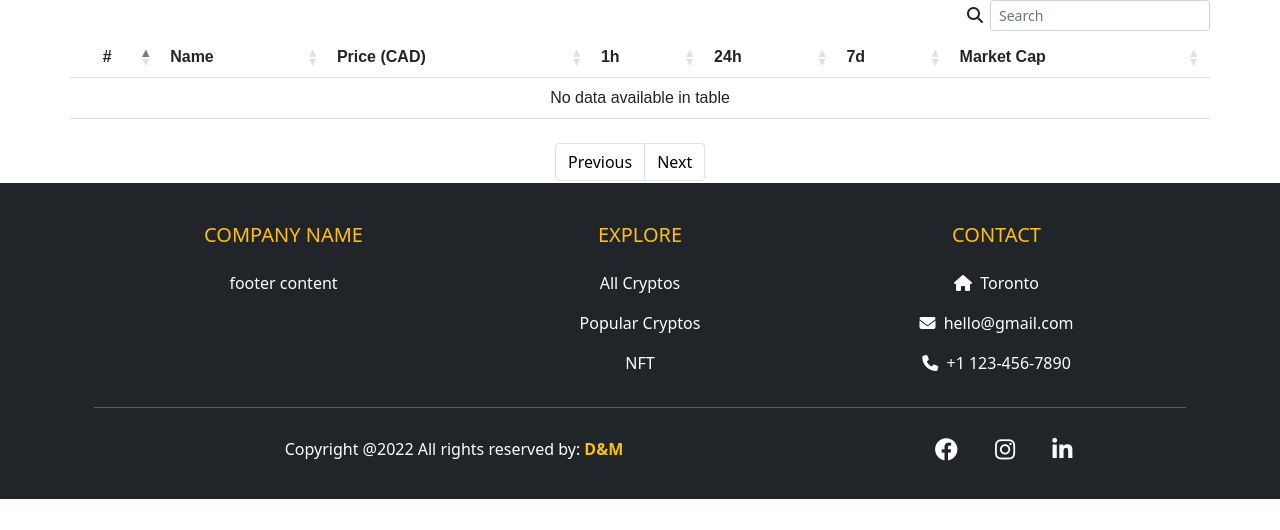
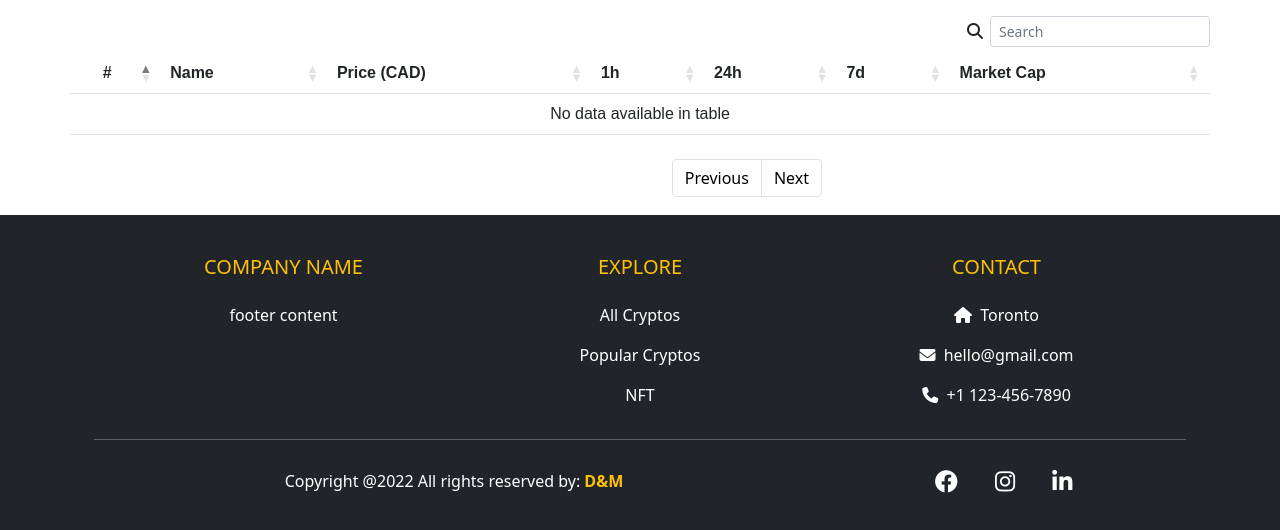
Before and after one commit to rkawk1234/crypto, a Django app: page /allcryptos.html in a window 1280 px wide. Shown: the part 56-586 px from the top of the page. Run offline with Django 4.2, Linux system fonts and the light colour scheme; some libraries are stand-ins or nearby versions.

Commit message:
All Cryptos Table Pagination

```diff
--- a/django/base/templates/base/allcryptos.html
+++ b/django/base/templates/base/allcryptos.html
@@ -16,6 +16,7 @@
     <script>
     $(document).ready(function () {
       $('#allcryptoTable').DataTable({
+        dom: '<"row"<"col-sm-4"><"col-sm-4><"col-sm-4"f>>rt<"row"<"col-sm-4"><"col-sm-4 text-center"p><"col-sm-4">>',
         pageLength: 100,
         info: false,
         lengthChange: false,
--- a/django/base/templates/base/static/style.css
+++ b/django/base/templates/base/static/style.css
@@ -74,7 +74,11 @@ th {
     color: black !important;
 }
 
-.dataTables_paginate {
-    float: left !important;
+div.dataTables_wrapper div.dataTables_paginate {
+    padding-top: 1em;
+    padding-bottom: 1em;
+}
+
+#allcryptoTable_filter{
     padding-top: 1em;
 }
```
